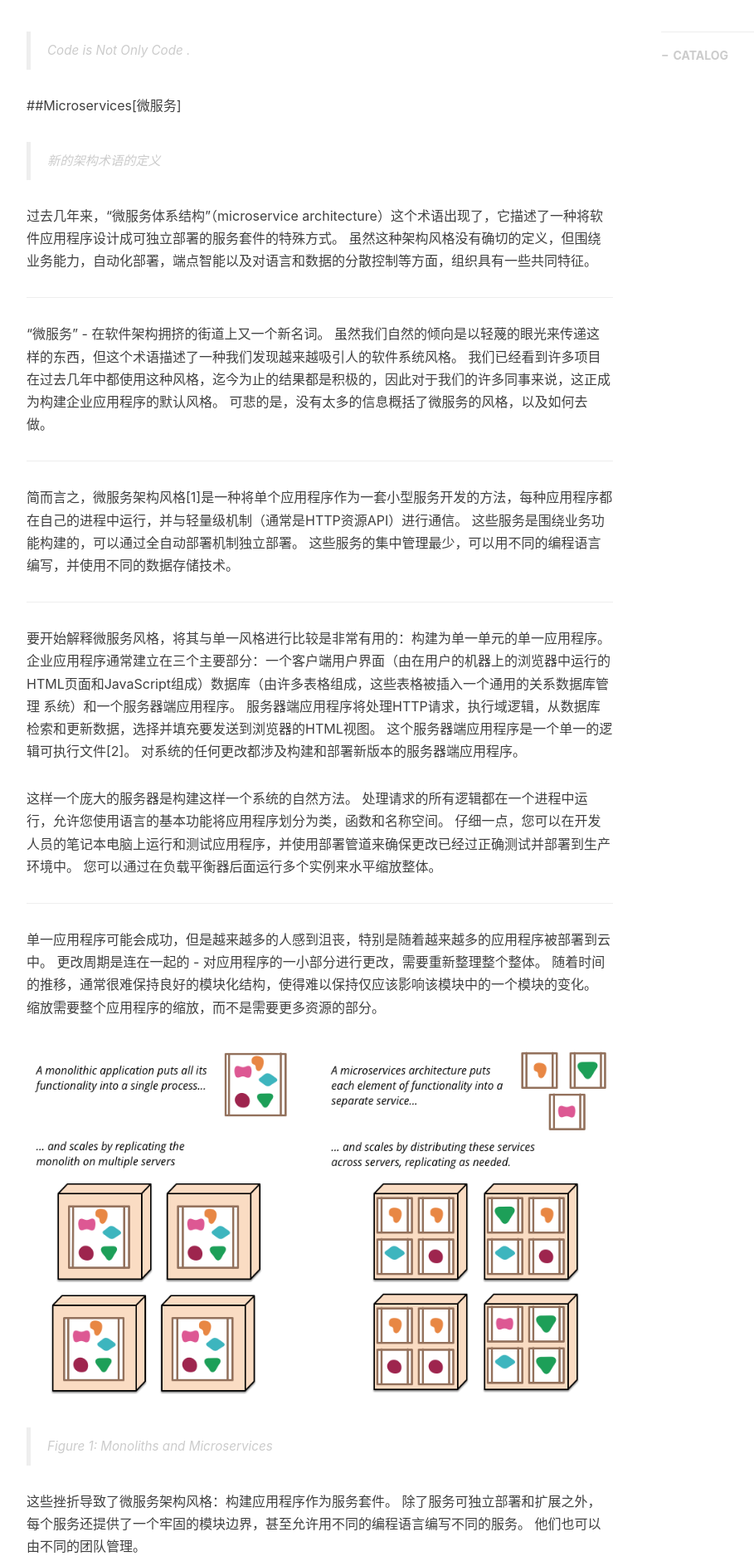
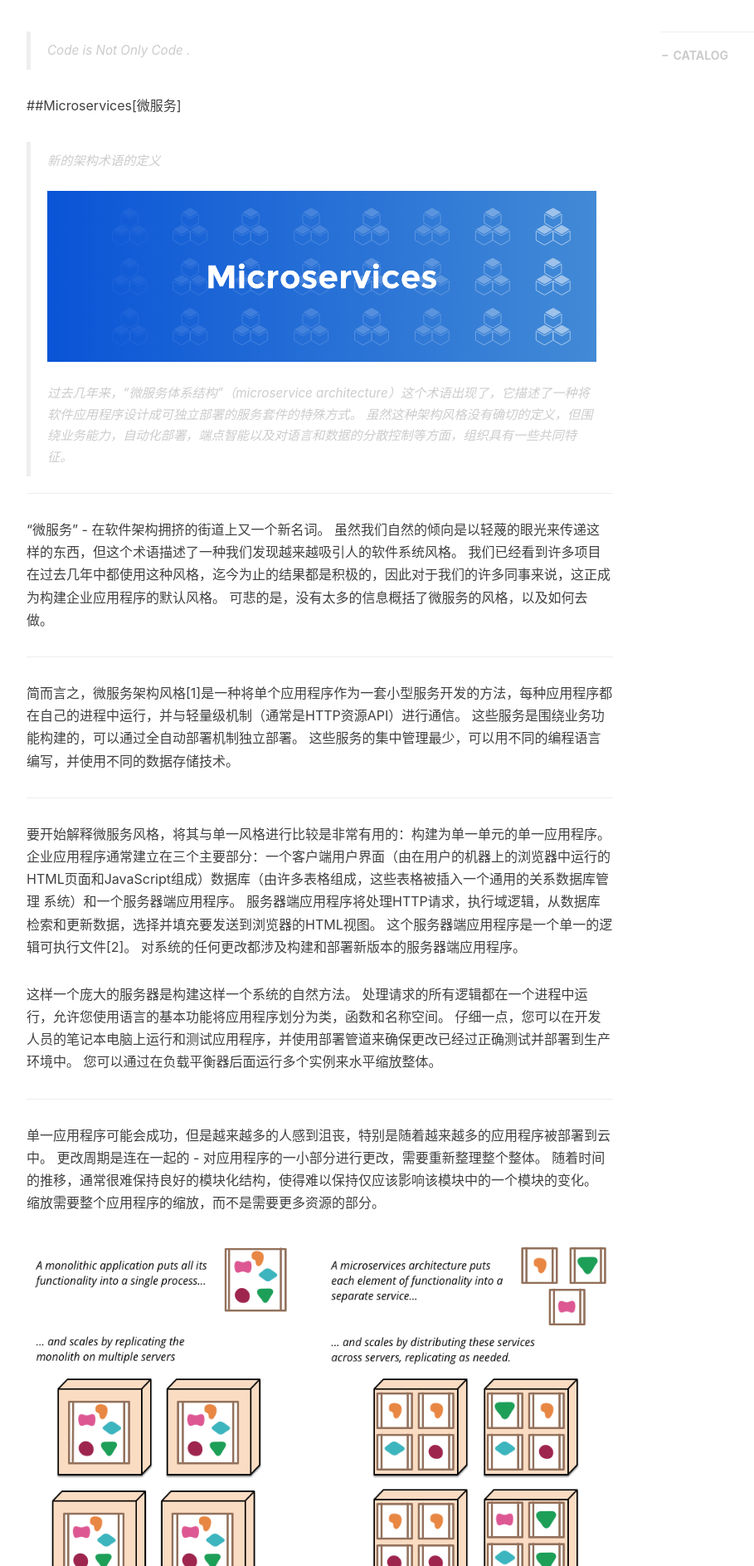
Before and after one commit to misselvexu/misselvexu.github.io, a Jekyll site: the page built from _posts/2018-01-17-Microservices.markdown, in a window 1280 px wide. Shown: the part 585-2472 px from the top of the page at 83% size, without its empty margins (233-1142 px from the left). Built offline with Jekyll 4.4.1, drawn with Linux system fonts in a browser that asks for light colours; nearby versions of some CDN libraries; comment, search, counter and statistics services are not loaded.

Commit message:
post a blog

```diff
--- a/_posts/2018-01-17-Microservices.markdown
+++ b/_posts/2018-01-17-Microservices.markdown
@@ -16,7 +16,7 @@ tags:
 
 ##Microservices[微服务]
 > 新的架构术语的定义
-
+![](https://raw.githubusercontent.com/misselvexu/misselvexu.github.io/master/img/microservices.png)
 过去几年来，“微服务体系结构”（microservice architecture）这个术语出现了，它描述了一种将软件应用程序设计成可独立部署的服务套件的特殊方式。 虽然这种架构风格没有确切的定义，但围绕业务能力，自动化部署，端点智能以及对语言和数据的分散控制等方面，组织具有一些共同特征。
 
 
```
